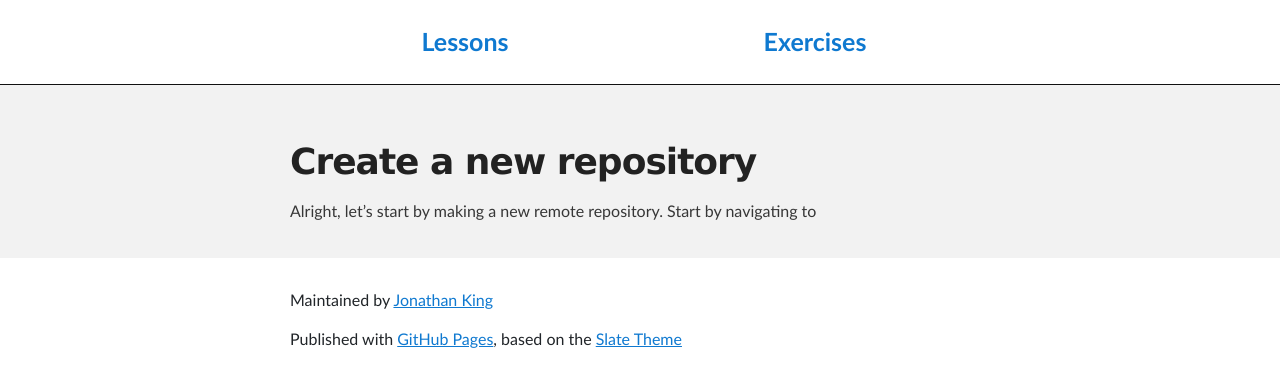
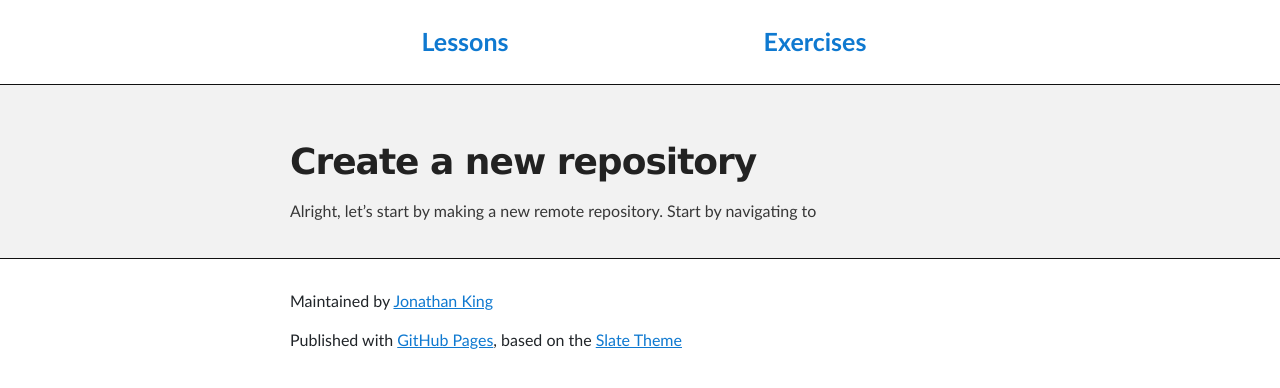
Before and after one commit to JonKing93/Github-Tutorial-Workshop, a Jekyll site: the page built from workshop/new.md, in a window 1280 px wide. Shown: the top 388 px of the page. Built offline with Jekyll 4.4.1, drawn with Linux system fonts in a browser that asks for light colours.

Commit message:
Bottom border

```diff
--- a/assets/css/simple_style.css
+++ b/assets/css/simple_style.css
@@ -158,6 +158,7 @@ Main content
 #main_content_wrap {
   background: #f2f2f2;
   border-top: 1px solid #111;
+  border-bottom: 1px solid #111;
 }
 
 #main_content {
```
